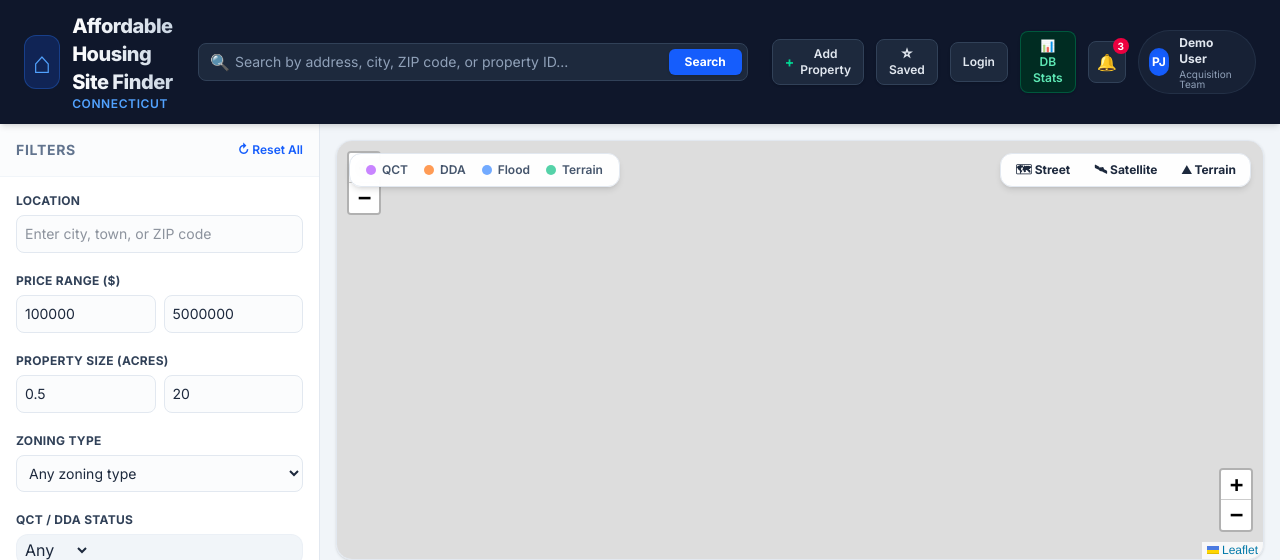
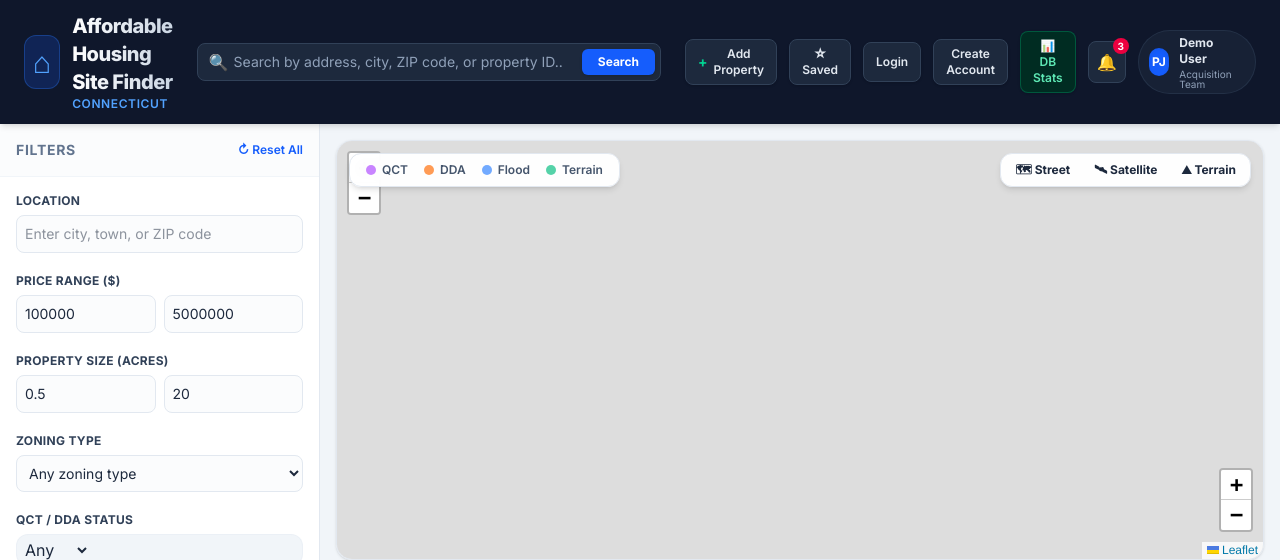
Before and after one commit to MirTheCoder/ProjectKirkoff, a Flask app: page / in a window 1280 px wide. Shown: the top 560 px of the page. Run offline with Flask 3, Linux system fonts and the light colour scheme; a database or web service that is not in the repository returns one stand-in record (values such as "Sample title"); data that the repository does not hold is empty; style sheets or scripts are compiled from the project's sources; some libraries are stand-ins or nearby versions.

Commit message:
Working on setting up the account creation and log in logic

```diff
--- a/app.py
+++ b/app.py
@@ -8,7 +8,7 @@ Terminal shows every DB read/write in real time.
 """Here we are importing all the required modules to ensure that we can run our application on the web
 as well as make calls to our mongo database (this is where we can put in dummy data for now until we
 start making actual API calls"""
-from flask import Flask, render_template, jsonify, request
+from flask import Flask, render_template, jsonify, request, session
 from pymongo import MongoClient, DESCENDING
 from pymongo.errors import DuplicateKeyError
 from datetime import datetime
@@ -53,6 +53,7 @@ def col_props():  return get_db().properties
 def col_notes():  return get_db().notes
 def col_saved():  return get_db().saved_properties
 def col_runs():   return get_db().feasibility_runs   # NEW — saves calculator runs
+def col_users(): return get_db().users #Using this to get the lsit of users with our database
 
 #This prevents our system from sending the objectID assigned to each row in mongodb to the browser to
 #prevent any type errors from coming up
@@ -305,7 +306,7 @@ def get_notes(property_id):
     return jsonify(notes)
 
 #This function will allow users to save properties that they are interested in
-@app.post("/api/saved-properties")
+@app.post("/api/save-properties")
 def save_property():
     body        = request.get_json(force=True)
     property_id = body.get("property_id")
@@ -458,6 +459,28 @@ def get_address_for_prop():
     else:
         return jsonify({})
 
+#We will use this route to log users in in order to give them a more personalized experience
+@app.post('/users/login')
+def login_user():
+    data = request.get_json(force=True)
+    username = data["username"]
+    password = data["password"]
+    user = col_users().find({"username": username, "password": password}, NO_ID)
+    if user:
+        # Here we are storing the users username into a session, only storing if the username is within our system
+        session["user"] = username
+        return render_template("index.html", api_key=GOOGLE_API_KEY, img="/static/images/DefaultBuilding.jpeg", success = "You have successfully logged in")
+    else:
+        return render_template("index.html", api_key=GOOGLE_API_KEY, img="/static/images/DefaultBuilding.jpeg", success="The credentials you provided are invalid")
+
+#This will allow users to create an account so that they can save their information (such as saved properties) under their session
+@app.post('/users/createAccount')
+def create_account():
+    data = request.get_json(force=True)
+    username = data["username"]
+    password = data["password"]
+    col_users().insert_one({"username": username, "password": password})
+
 
 
 
@@ -525,11 +548,11 @@ def _startup_log():
 
 
 #For demo purposes, we may need to edit the code to ensure that the code doesn't auto refresh in order to preserve our api calls
-def open_browser():
-    if os.environ.get("NO_BROWSER") == "1": return
-    webbrowser.open_new("http://127.0.0.1:5001")
+#def open_browser():
+    #if os.environ.get("NO_BROWSER") == "1": return
+    #webbrowser.open_new("http://127.0.0.1:5001")
 
 if __name__ == "__main__": #Run only if launched from this terminal
-    _startup_log()
-    threading.Timer(1.0, open_browser).start()
+    #_startup_log()
+    #threading.Timer(1.0, open_browser).start()
     app.run(debug=True, host="127.0.0.1", port=5001)
--- a/static/js/app.js
+++ b/static/js/app.js
@@ -23,7 +23,9 @@ let DDA = document.getElementById('DDA')
 let addPropertyForm = document.getElementById('addProperty')
 let loginRender = document.getElementById('login')
 let loginOverlay = document.getElementById('loginOverlay')
+let accountOverlay = document.getElementById('accountOverlay')
 let closeLogin = document.getElementById('closeLogin')
+let closeAccount = document.getElementById('closeAccount')
 let qctToggle = document.getElementById('qctLayerToggle')
 let ddaToggle = document.getElementById('ddaLayerToggle')
 let floodToggle = document.getElementById('floodLayerToggle')
@@ -83,6 +85,21 @@ qctToggle.addEventListener('change', async (e) => {
         QCTLayers.clearLayers()
     }
 })
+
+createAccount.addEventListener('click', () => {
+    if(!accountOverlay.classList.contains('active')){
+        accountOverlay.classList.add('active')
+    }
+})
+
+//Allows users to close out the account creation pop up box
+closeAccount.addEventListener('click', closeAccountOverlay)
+
+async function closeAccountOverlay(){
+    if(accountOverlay.classList.contains('active')){
+        accountOverlay.classList.remove('active')
+    }
+}
 
 //We will use this to toggle the dda heatmap
 ddaToggle.addEventListener('change', async (e) => {
--- a/templates/index.html
+++ b/templates/index.html
@@ -163,7 +163,7 @@
 
       <div class="border-b border-slate-100 pb-3">
         <h4 class="text-sm font-bold text-slate-800 uppercase tracking-wide">Sign In</h4>
-        <p class="text-xs text-slate-500 mt-1">Please sign in to access your saved metrics.</p>
+        <p class="text-xs text-slate-500 mt-1">Please sign in to access your saved data.</p>
       </div>
 
       <form class="space-y-4" id="loginForm">
@@ -201,6 +201,63 @@
             class="px-4 py-2 text-sm font-medium text-white bg-blue-600 hover:bg-blue-700 active:bg-blue-800 rounded-lg shadow-sm transition-colors duration-200"
           >
             Log In
+          </button>
+        </div>
+      </form>
+    </div>
+
+  </div>
+</div>
+
+<div class="overlay fixed inset-0 bg-slate-900/40 backdrop-blur-sm flex justify-center items-center opacity-0 pointer-events-none transition-opacity duration-300 z-[1000]" id="accountOverlay">
+  <div class="popup bg-white rounded-2xl w-full max-w-md mx-4 shadow-2xl scale-95 transition-transform duration-300 max-h-[90vh] overflow-hidden flex flex-col" id="accountPop-up">
+
+    <div class="bg-blue-600 text-white p-6 sm:p-8 rounded-t-2xl">
+      <h3 class="text-xl font-bold text-left">Kirchoff Affordable Housing Site Finder</h3>
+    </div>
+
+    <div class="p-6 sm:p-8 overflow-y-auto space-y-4">
+
+      <div class="border-b border-slate-100 pb-3">
+        <h4 class="text-sm font-bold text-slate-800 uppercase tracking-wide">Create Account</h4>
+        <p class="text-xs text-slate-500 mt-1">Type in a username and email to create your account</p>
+      </div>
+
+      <form class="space-y-4" id="accountForm">
+        <div class="flex flex-col gap-1.5">
+          <label class="text-xs font-semibold text-slate-700 tracking-wide">Username</label>
+          <input
+            type="text"
+            placeholder="e.g. John1234"
+            class="w-full px-3 py-2 text-sm border border-slate-200 rounded-lg bg-slate-50/50 focus:outline-none focus:border-blue-500 focus:bg-white focus:ring-2 focus:ring-blue-500/20 transition-all placeholder:text-slate-400 text-slate-900"
+            required
+          />
+        </div>
+
+        <div class="flex flex-col gap-1.5">
+          <label class="text-xs font-semibold text-slate-700 tracking-wide">Password</label>
+          <input
+            type="password"
+            placeholder="••••••••"
+            class="w-full px-3 py-2 text-sm border border-slate-200 rounded-lg bg-slate-50/50 focus:outline-none focus:border-blue-500 focus:bg-white focus:ring-2 focus:ring-blue-500/20 transition-all placeholder:text-slate-400 text-slate-900"
+            required
+          />
+        </div>
+
+        <div class="flex flex-col-reverse sm:flex-row justify-end gap-2 pt-4 border-t border-slate-100 mt-6">
+          <button
+            type="button"
+            id="closeAccount"
+            class="px-4 py-2 text-sm font-medium text-slate-600 hover:text-slate-800 hover:bg-slate-100 rounded-lg transition-colors duration-200"
+          >
+            Close
+          </button>
+          <button
+            type="submit"
+            id="createButton"
+            class="px-4 py-2 text-sm font-medium text-white bg-blue-600 hover:bg-blue-700 active:bg-blue-800 rounded-lg shadow-sm transition-colors duration-200"
+          >
+            Create Account
           </button>
         </div>
       </form>
@@ -268,6 +325,11 @@
       <button
               class="px-3 py-1.5 text-xs font-semibold bg-slate-800 hover:bg-slate-700 text-slate-200 border border-slate-700 rounded-lg shadow-sm transition-all" id="login">
          Login
+      </button>
+
+       <button
+              class="px-3 py-1.5 text-xs font-semibold bg-slate-800 hover:bg-slate-700 text-slate-200 border border-slate-700 rounded-lg shadow-sm transition-all" id="createAccount">
+         Create <br> Account
       </button>
 
       <button onclick="openStatsModal()"
```
